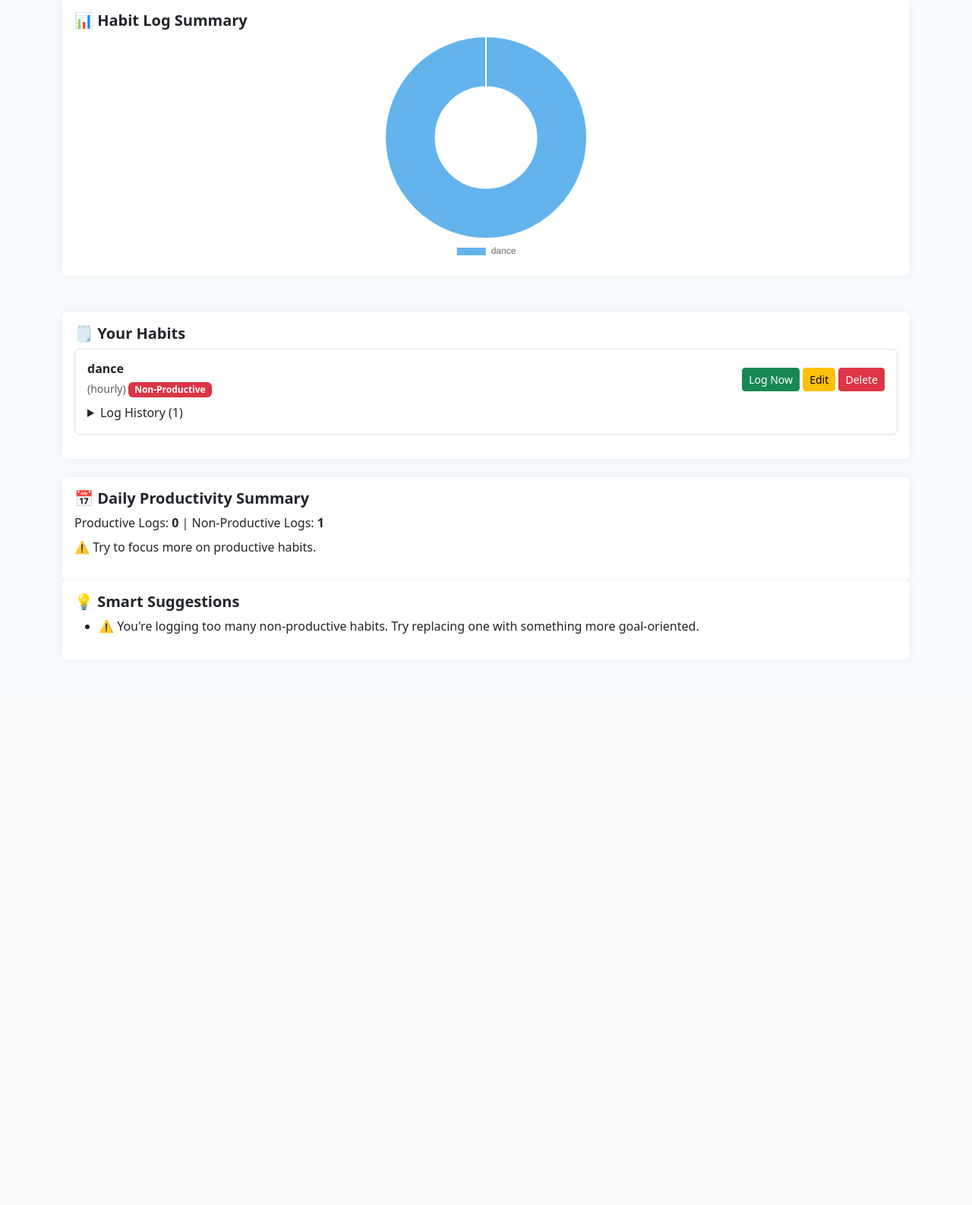
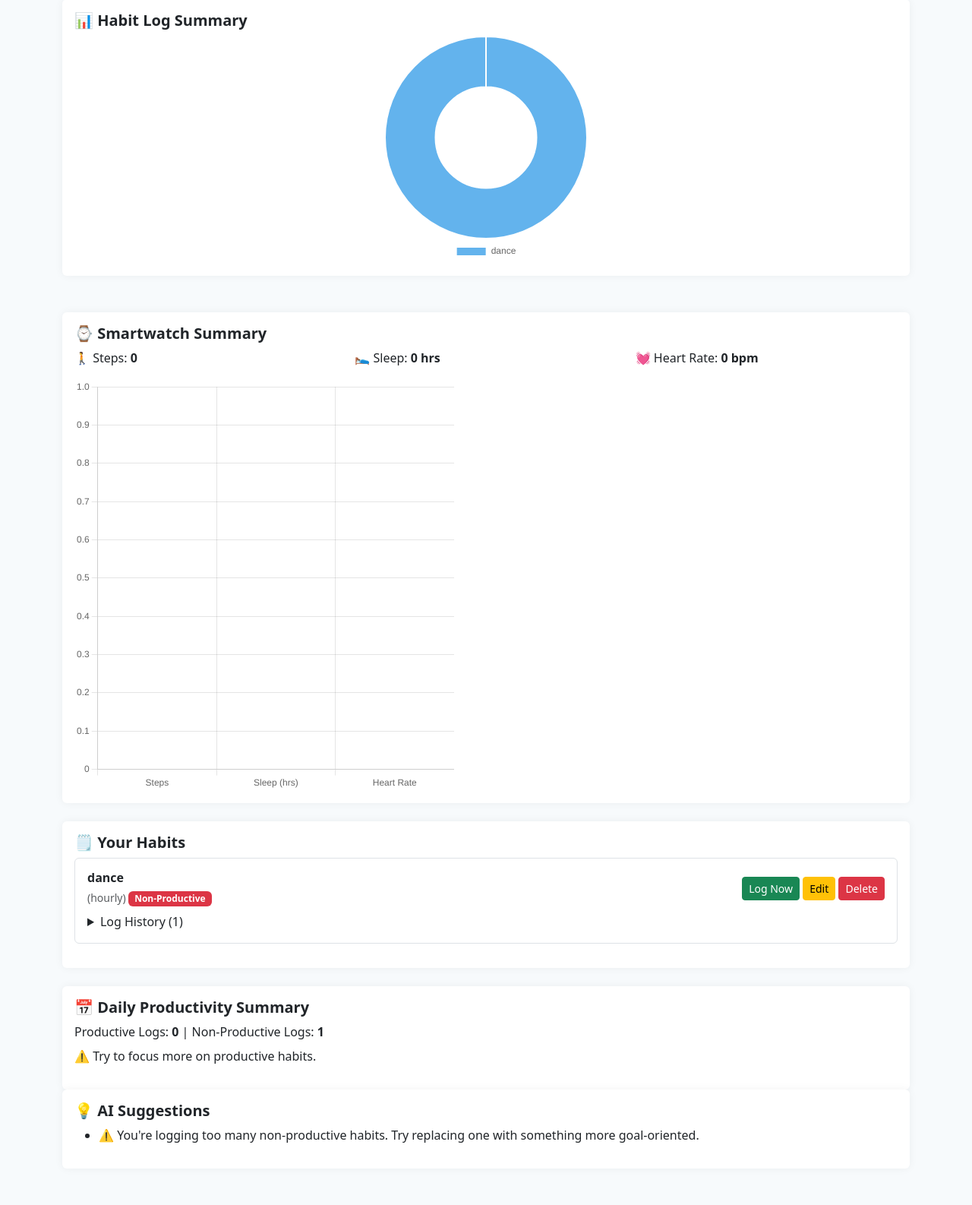
Before and after one commit to Saatish1998/habit-tracker, a Flask app: page /dashboard in a window 1280 px wide. Shown: the part 451-2037 px from the top of the page at 76% size. Before the commit the page ends 1285 px from the top, so only its background shows below. Run offline with Flask 3, Linux system fonts and the light colour scheme; a user stored in the database is signed in; some libraries are stand-ins or nearby versions.

Commit message:
Update dashboard.html

```diff
--- a/app/templates/dashboard.html
+++ b/app/templates/dashboard.html
@@ -4,7 +4,9 @@
     <meta charset="UTF-8" />
     <title>Dashboard — Habit Tracker</title>
     <link href="https://cdn.jsdelivr.net/npm/bootstrap@5.3.2/dist/css/bootstrap.min.css" rel="stylesheet">
+    <link href="https://cdn.jsdelivr.net/npm/fullcalendar@6.1.8/main.min.css" rel="stylesheet" />
     <script src="https://cdn.jsdelivr.net/npm/chart.js"></script>
+    <script src="https://cdn.jsdelivr.net/npm/fullcalendar@6.1.8/main.min.js"></script>
     <style>
         :root {
             --gradient-start: #4fd1c5;
@@ -29,6 +31,10 @@
             max-width: 550px;
             margin-inline: auto;
         }
+        #habitCalendar {
+            max-width: 100%;
+            margin-top: 1rem;
+        }
     </style>
 </head>
 <body>
@@ -52,6 +58,7 @@
     {% endif %}
     {% endwith %}
 
+    <!-- Add Habit -->
     <div class="card mb-4">
         <div class="card-body">
             <h5 class="card-title fw-semibold">➕ Add a New Habit</h5>
@@ -82,7 +89,6 @@
                     <label class="form-label">Reminder Time (HH:MM)</label>
                     <input type="time" name="reminder_time" class="form-control">
                 </div>
-
                 <div class="col-md-2 d-flex align-items-end">
                     <div class="form-check">
                         <input class="form-check-input" type="checkbox" name="non_productive">
@@ -96,13 +102,28 @@
         </div>
     </div>
 
+    <!-- Pie Chart -->
     <div class="card mb-5">
         <div class="card-body">
             <h5 class="fw-semibold">📊 Habit Log Summary</h5>
             <canvas id="habitPie"></canvas>
         </div>
     </div>
+    {% if watch_data %}
+<div class="card mb-4">
+  <div class="card-body">
+    <h5 class="fw-semibold">⌚ Smartwatch Summary</h5>
+    <div class="row">
+      <div class="col-md-4"><p>🚶 Steps: <strong>{{ watch_data.steps }}</strong></p></div>
+      <div class="col-md-4"><p>🛌 Sleep: <strong>{{ watch_data.sleep }} hrs</strong></p></div>
+      <div class="col-md-4"><p>💓 Heart Rate: <strong>{{ watch_data.heart_rate }} bpm</strong></p></div>
+    </div>
+    <canvas id="watchChart" style="max-width: 500px;"></canvas>
+  </div>
+</div>
+{% endif %}
 
+    <!-- Habits -->
     <div class="card mb-4">
         <div class="card-body">
             <h5 class="fw-semibold">🗒 Your Habits</h5>
@@ -129,7 +150,6 @@
                         <form method="POST" action="{{ url_for('delete_habit', habit_id=habit.id) }}" style="display:inline;">
                             <button type="submit" class="btn btn-danger btn-sm">Delete</button>
                         </form>
-
                     </div>
                 </div>
                 {% if habit_logs[habit.id] %}
@@ -149,6 +169,7 @@
         </div>
     </div>
 
+    <!-- Productivity Summary -->
     <div class="card mt-4">
         <div class="card-body">
             <h5 class="fw-semibold">📅 Daily Productivity Summary</h5>
@@ -165,26 +186,28 @@
             </p>
         </div>
     </div>
-    {% if suggestions %}
+
+    <!-- AI Suggestions -->
     <div class="card mb-4">
         <div class="card-body">
-                <h5 class="fw-semibold">💡 Smart Suggestions</h5>
+            <h5 class="fw-semibold">💡 AI Suggestions</h5>
+            {% if suggestions %}
                 <ul>
                     {% for tip in suggestions %}
                         <li>{{ tip }}</li>
                     {% endfor %}
                 </ul>
-            </div>
-        </div>
+            {% else %}
+                <p class="text-muted">No suggestions yet. Keep going strong! 💪</p>
             {% endif %}
-    </div>
-
         </div>
     </div>
 
 
+
 </div>
 
+<!-- Scripts -->
 <script>
 const chartData = {{ chart_data|tojson }};
 const ctx = document.getElementById('habitPie');
@@ -211,6 +234,43 @@ if (ctx && chartData && chartData.labels.length > 0) {
 }
 </script>
 
+
+
 <script src="https://cdn.jsdelivr.net/npm/bootstrap@5.3.2/dist/js/bootstrap.bundle.min.js"></script>
+
+<script>
+const watchChartData = {{ watch_data|tojson }};
+const watchChart = document.getElementById('watchChart');
+
+if (watchChart) {
+    new Chart(watchChart, {
+        type: 'bar',
+        data: {
+            labels: ['Steps', 'Sleep (hrs)', 'Heart Rate'],
+            datasets: [{
+                label: 'Smartwatch Data',
+                data: [
+                    watchChartData.steps || 0,
+                    watchChartData.sleep || 0,
+                    watchChartData.heart_rate || 0
+                ],
+                backgroundColor: ['#63b3ed', '#68d391', '#f6ad55']
+            }]
+        },
+        options: {
+            plugins: {
+                legend: { display: false }
+            },
+            scales: {
+                y: {
+                    beginAtZero: true
+                }
+            }
+        }
+    });
+}
+</script>
+
+
 </body>
 </html>
```
Lines whose indentation alone changed are shown as unchanged.
